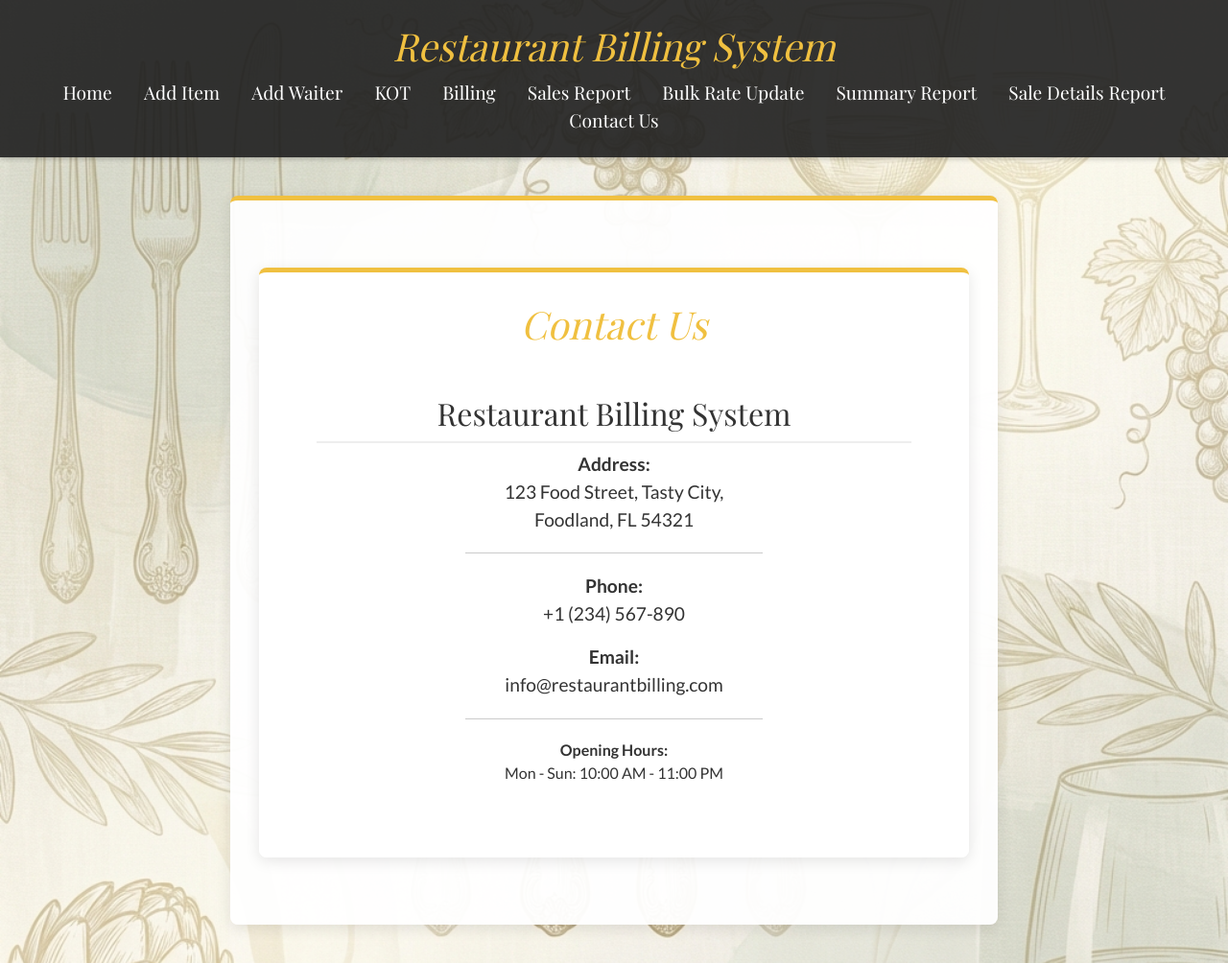
After one commit to pradeeplakhotia/restaurant-billing-system, a Flask app: page /contact in a window 1280 px wide. The commit adds this page. Shown: the whole page at 96% size. Run offline with Flask 3, Linux system fonts and the light colour scheme; some web fonts are replaced.

Commit message:
Add Contact Us page

```diff
--- a/app.py
+++ b/app.py
@@ -17,6 +17,10 @@ def get_db_connection():
 @app.route('/')
 def index():
     return render_template('index.html')
+
+@app.route('/contact')
+def contact():
+    return render_template('contact.html')
 
 @app.route('/add_item', methods=('GET', 'POST'))
 def add_item():
@@ -440,11 +444,12 @@ def generate_sales_report():
         pdf.cell(150, 10, "Total Net Amount:", 1, 0, 'R')
         pdf.cell(40, 10, f"{total_net_amt:.2f}", 1, 1, 'R')
 
-        if not os.path.exists('static/reports'):
-            os.makedirs('static/reports')
+        reports_dir = os.path.join(BASE_DIR, 'static', 'reports')
+        if not os.path.exists(reports_dir):
+            os.makedirs(reports_dir)
 
         filename = f"sales_report_{report_type}.pdf"
-        filepath = os.path.join('static', 'reports', filename)
+        filepath = os.path.join(reports_dir, filename)
         pdf.output(filepath)
 
         return {'status': 'success', 'pdf_url': f"/static/reports/{filename}"}
@@ -457,7 +462,7 @@ def generate_sales_report():
 @app.route('/reprint_invoice/<int:inv_no>')
 def reprint_invoice(inv_no):
     filename = f"inv_{inv_no}.pdf"
-    filepath = os.path.join('static', 'invoices', filename)
+    filepath = os.path.join(BASE_DIR, 'static', 'invoices', filename)
 
     # 1. Check if file exists
     if os.path.exists(filepath):
@@ -588,11 +593,12 @@ def generate_summary_report():
         pdf.cell(50, 10, "Grand Total:", 1, 0, 'R')
         pdf.cell(50, 10, f"{grand_total:.2f}", 1, 1, 'R')
 
-        if not os.path.exists('static/reports'):
-            os.makedirs('static/reports')
+        reports_dir = os.path.join(BASE_DIR, 'static', 'reports')
+        if not os.path.exists(reports_dir):
+            os.makedirs(reports_dir)
 
         filename = f"summary_{start_date}_{end_date}.pdf"
-        filepath = os.path.join('static', 'reports', filename)
+        filepath = os.path.join(reports_dir, filename)
         pdf.output(filepath)
 
         return {'status': 'success', 'pdf_url': f"/static/reports/{filename}"}
@@ -734,11 +740,12 @@ def generate_sale_details_report():
                 pdf.cell(col_widths[i], 10, str(val), 1, 0, aligns[i])
             pdf.ln()
 
-        if not os.path.exists('static/reports'):
-            os.makedirs('static/reports')
+        reports_dir = os.path.join(BASE_DIR, 'static', 'reports')
+        if not os.path.exists(reports_dir):
+            os.makedirs(reports_dir)
 
         filename = f"sale_details_{report_type}_{start_date}_{end_date}.pdf"
-        filepath = os.path.join('static', 'reports', filename)
+        filepath = os.path.join(reports_dir, filename)
         pdf.output(filepath)
 
         return {'status': 'success', 'pdf_url': f"/static/reports/{filename}"}
@@ -814,11 +821,12 @@ def generate_pdf(master, details):
     pdf.ln(10)
     pdf.cell(0, 10, "Thank you for visiting!", 0, 1, 'C')
 
-    if not os.path.exists('static/invoices'):
-        os.makedirs('static/invoices')
+    invoices_dir = os.path.join(BASE_DIR, 'static', 'invoices')
+    if not os.path.exists(invoices_dir):
+        os.makedirs(invoices_dir)
 
     filename = f"inv_{master['InvNo']}.pdf"
-    filepath = os.path.join('static', 'invoices', filename)
+    filepath = os.path.join(invoices_dir, filename)
     pdf.output(filepath)
     return f"/static/invoices/{filename}"
 
--- a/templates/base.html
+++ b/templates/base.html
@@ -23,6 +23,7 @@
                 <li><a href="{{ url_for('bulk_update') }}">Bulk Rate Update</a></li>
                 <li><a href="{{ url_for('summary_report') }}">Summary Report</a></li>
                 <li><a href="{{ url_for('sale_details_report') }}">Sale Details Report</a></li>
+                <li><a href="{{ url_for('contact') }}">Contact Us</a></li>
             </ul>
         </nav>
     </header>
--- /dev/null
+++ b/templates/contact.html
@@ -0,0 +1,30 @@
+{% extends 'base.html' %}
+
+{% block content %}
+<div class="container" style="text-align: center;">
+    <h1>Contact Us</h1>
+    <div style="background: rgba(255,255,255,0.8); padding: 30px; border-radius: 10px; margin-top: 20px;">
+        <h2 style="color: #333;">Restaurant Billing System</h2>
+        <p style="font-size: 1.2rem;">
+            <strong>Address:</strong><br>
+            123 Food Street, Tasty City,<br>
+            Foodland, FL 54321
+        </p>
+        <hr style="width: 50%; margin: 20px auto;">
+        <p style="font-size: 1.2rem;">
+            <strong>Phone:</strong><br>
+            <a href="tel:+1234567890" style="color: #333; text-decoration: none;">+1 (234) 567-890</a>
+        </p>
+        <p style="font-size: 1.2rem;">
+            <strong>Email:</strong><br>
+            <a href="mailto:info@restaurantbilling.com"
+                style="color: #333; text-decoration: none;">info@restaurantbilling.com</a>
+        </p>
+        <hr style="width: 50%; margin: 20px auto;">
+        <p>
+            <strong>Opening Hours:</strong><br>
+            Mon - Sun: 10:00 AM - 11:00 PM
+        </p>
+    </div>
+</div>
+{% endblock %}
```
Also changed, not shown: 2 other files.
